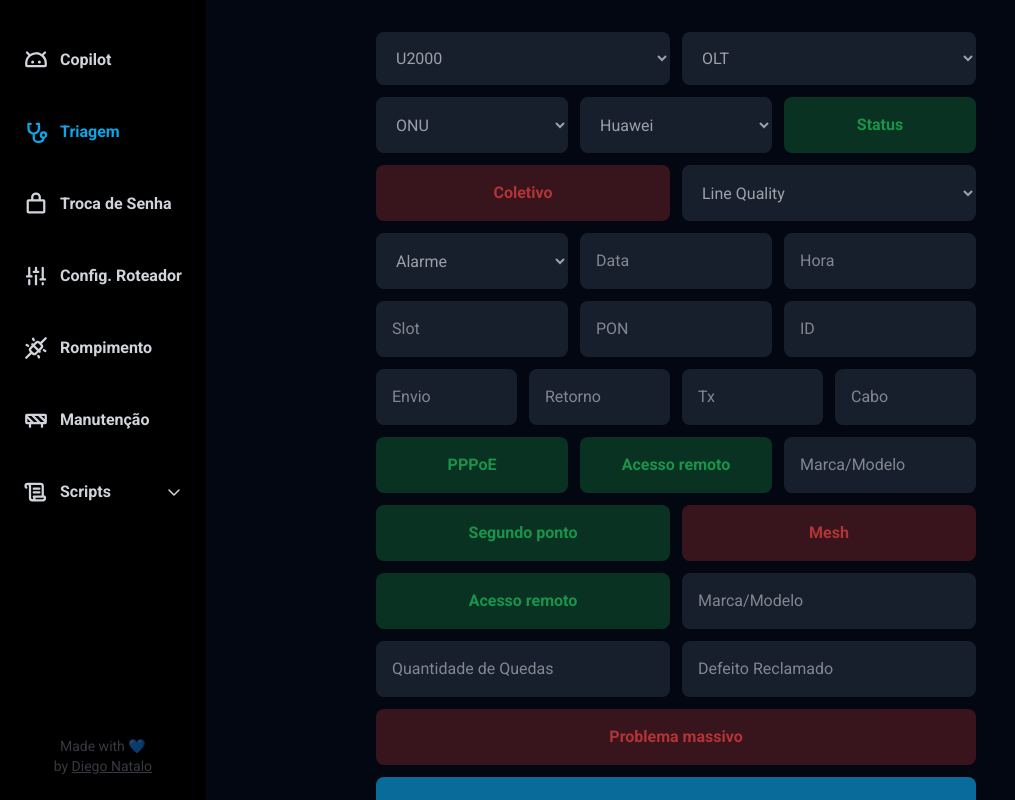
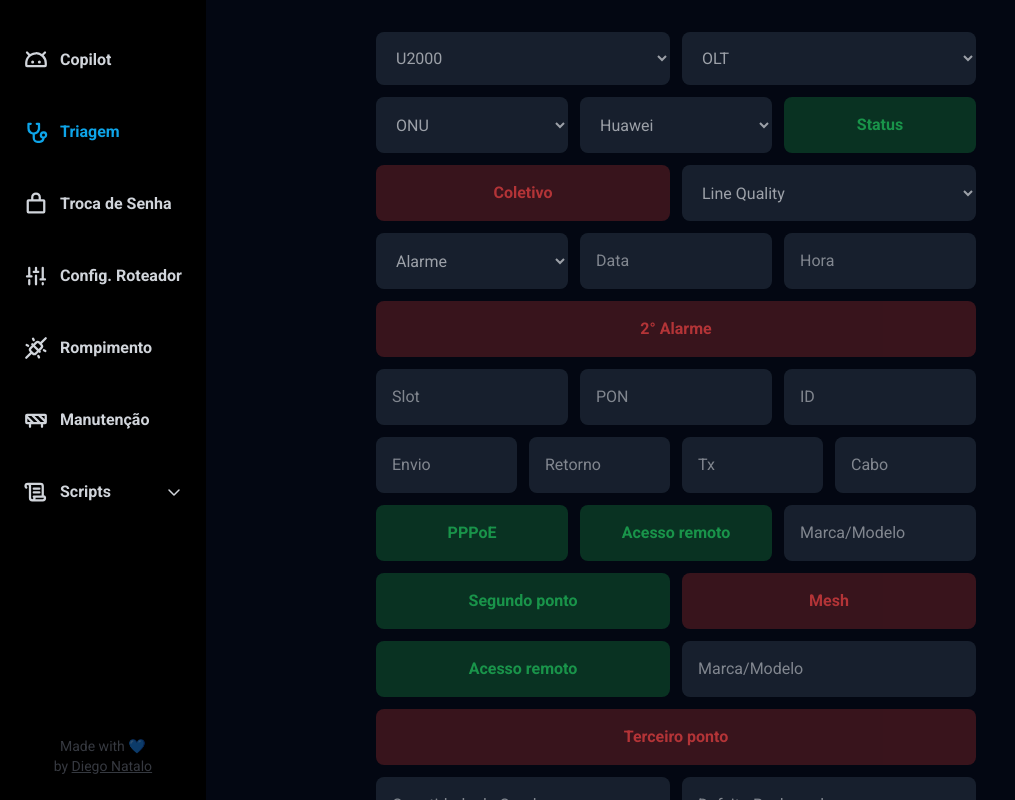
Before and after one commit to diegonatalo/triagem-web, a Next.js app: page / in a window 1280 px wide. Both pictures are taken after a click on the button "Segundo ponto". Shown: the whole page, without its empty margins (0-1015 px from the left). Built offline with nearby package versions, Linux system fonts and the light colour scheme.

Commit message:
update files

```diff
--- a/src/app/page.tsx
+++ b/src/app/page.tsx
@@ -31,6 +31,8 @@ export default function Home() {
     reset()
     setDate('')
     setTime('')
+    setDate2('')
+    setTime2('')
     setTimeout(() => location.reload(), 2000)
   })
 
@@ -38,22 +40,29 @@ export default function Home() {
   const status = watch('situacaoOnu', true)
   const coletivo = watch('coletivo', false)
   const alarme = watch('alarme')
+  const segundoAlarme = watch('segundoAlarme', false)
   const pppoe = watch('situacaoPppoe', true)
   const pontoAdicional = watch('pontoAdicional', false)
+  const terceiroPonto = watch('terceiroPonto', false)
   const mesh = watch('mesh', false)
   const quedaMassiva = watch('quedaMassiva', false)
 
   const [date, setDate] = useState('')
   const [time, setTime] = useState('')
+  const [date2, setDate2] = useState('')
+  const [time2, setTime2] = useState('')
 
-  const handleDateChange = (e: ChangeEvent<HTMLInputElement>) => {
+  const handleDateChange = (
+    e: ChangeEvent<HTMLInputElement>,
+    setState: (s: string) => void
+  ) => {
     const inputValue = e.target.value.replace(/\D/g, '')
     if (inputValue.length <= 2) {
-      setDate(inputValue)
+      setState(inputValue)
     } else if (inputValue.length <= 4) {
-      setDate(inputValue.slice(0, 2) + '/' + inputValue.slice(2))
+      setState(inputValue.slice(0, 2) + '/' + inputValue.slice(2))
     } else {
-      setDate(
+      setState(
         inputValue.slice(0, 2) +
           '/' +
           inputValue.slice(2, 4) +
@@ -63,12 +72,15 @@ export default function Home() {
     }
   }
 
-  const handleTimeChange = (e: ChangeEvent<HTMLInputElement>) => {
+  const handleTimeChange = (
+    e: ChangeEvent<HTMLInputElement>,
+    setState: (s: string) => void
+  ) => {
     const inputValue: string = e.target.value.replace(/\D/g, '')
     if (inputValue.length <= 2) {
-      setTime(inputValue)
+      setState(inputValue)
     } else {
-      setTime(inputValue.slice(0, 2) + ':' + inputValue.slice(2, 4))
+      setState(inputValue.slice(0, 2) + ':' + inputValue.slice(2, 4))
     }
   }
 
@@ -180,7 +192,7 @@ export default function Home() {
           {...register('alarmeDate')}
           required={alarme !== 'Sem Alarme'}
           value={date}
-          onChange={handleDateChange}
+          onChange={(e) => handleDateChange(e, setDate)}
         />
 
         <input
@@ -188,9 +200,57 @@ export default function Home() {
           {...register('alarmeHour')}
           required={alarme !== 'Sem Alarme'}
           value={time}
-          onChange={handleTimeChange}
+          onChange={(e) => handleTimeChange(e, setTime)}
         />
       </div>
+
+      <div className="flex w-full gap-3">
+        <Controller
+          control={control}
+          name="segundoAlarme"
+          defaultValue={false}
+          render={({ field }) => {
+            return (
+              <RadixToggle
+                title="2° Alarme"
+                defaultPressed={false}
+                onPressChange={field.onChange}
+                {...field}
+              />
+            )
+          }}
+        ></Controller>
+      </div>
+
+      {segundoAlarme && (
+        <div className="flex w-full gap-3">
+          <select required {...register('alarme2')}>
+            <option value="">2° Alarme</option>
+            <option value="Link Loss (COD 1)">Link Loss</option>
+            <option value="Dying Gasp (COD 2)">Dying Gasp</option>
+            <option value="SUF (COD 3)">SUF</option>
+            <option value="Down Bip (COD 4)">Down Bip</option>
+            <option value="Up Bip (COD 4)">Up Bip</option>
+            <option value="Board Abort (COD 5)">Board Abort</option>
+          </select>
+
+          <input
+            placeholder="Data"
+            {...register('alarme2Date')}
+            required
+            value={date2}
+            onChange={(e) => handleDateChange(e, setDate2)}
+          />
+
+          <input
+            placeholder="Hora"
+            {...register('alarme2Hour')}
+            required
+            value={time2}
+            onChange={(e) => handleTimeChange(e, setTime2)}
+          />
+        </div>
+      )}
 
       <div className="flex w-full gap-3">
         <input placeholder="Slot" required {...register('slot')} />
@@ -328,6 +388,7 @@ export default function Home() {
       )}
 
       {pontoAdicional && !mesh && (
+        <>
           <div className="flex w-full gap-3">
             <Controller
               control={control}
@@ -351,6 +412,51 @@ export default function Home() {
               {...register('marcaModeloPontoAdicional')}
             />
           </div>
+
+          <div className="flex w-full gap-3">
+            <Controller
+              control={control}
+              name="terceiroPonto"
+              defaultValue={false}
+              render={({ field }) => {
+                return (
+                  <RadixToggle
+                    title="Terceiro ponto"
+                    defaultPressed={false}
+                    onPressChange={field.onChange}
+                    {...field}
+                  />
+                )
+              }}
+            ></Controller>
+
+            {terceiroPonto && (
+              <>
+                <Controller
+                  control={control}
+                  name="acessoRemoto3"
+                  defaultValue={true}
+                  render={({ field }) => {
+                    return (
+                      <RadixToggle
+                        title="Acesso remoto"
+                        onPressChange={field.onChange}
+                        {...field}
+                      />
+                    )
+                  }}
+                ></Controller>
+
+                <input
+                  list="modelsList"
+                  placeholder="Marca/Modelo"
+                  required
+                  {...register('marcaModeloTerceiroPonto')}
+                />
+              </>
+            )}
+          </div>
+        </>
       )}
 
       <div className="flex w-full gap-3">
--- a/src/utils/generateMessage.ts
+++ b/src/utils/generateMessage.ts
@@ -32,7 +32,18 @@ export const generateScreening = (data: Triagem) => {
   }
 
   if (data.alarmeDate) {
-    screening += ' | ' + data.alarmeDate + ' - ' + data.alarmeHour + '\n'
+    screening += ' | ' + data.alarmeDate + ' - ' + data.alarmeHour
+  }
+
+  if (data.segundoAlarme) {
+    screening +=
+      ' / ' +
+      data.alarme2 +
+      ' | ' +
+      data.alarme2Date +
+      ' - ' +
+      data.alarme2Hour +
+      '\n'
   } else {
     screening += '\n'
   }
@@ -92,6 +103,18 @@ export const generateScreening = (data: Triagem) => {
     }
   } else {
     screening += '> Segundo ponto: Não\n'
+  }
+
+  if (data.terceiroPonto) {
+    screening += '> Terceiro ponto: Sim '
+
+    if (data.acessoRemoto3) {
+      screening += '+ Acesso remoto / '
+    } else {
+      screening += '/ Sem acesso remoto / '
+    }
+
+    screening += data.marcaModeloTerceiroPonto + '\n'
   }
 
   screening +=
```
Also changed, not shown: src/@types/screening.d.ts (+7 -0 lines). Lines whose indentation alone changed are shown as unchanged.
